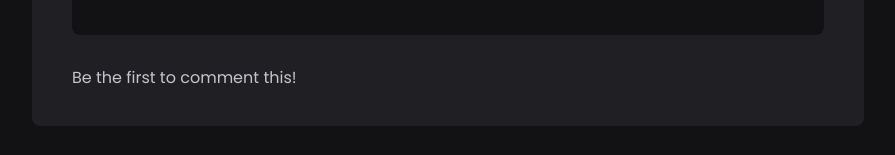
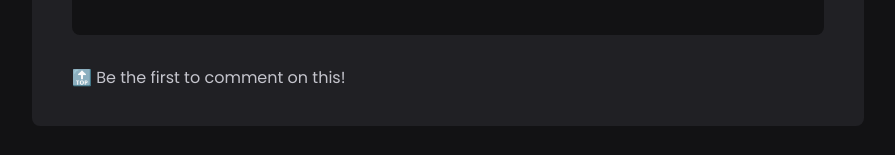
Before and after one commit to dwtoledo/Ignite-Social-Feed, a React (Vite) app in the folder project-01-ignite/: page / in a window 1280 px wide. Shown: the part 1567-1722 px from the top of the page, without its empty margins (336-1231 px from the left). Built offline with nearby package versions, Linux system fonts and the light colour scheme.

Commit message:
Adjust No Comments Yet Message

```diff
--- a/project-01-ignite/src/components/PostCard/PostCard.jsx
+++ b/project-01-ignite/src/components/PostCard/PostCard.jsx
@@ -120,7 +120,7 @@ export function PostCard({ dataSource }) {
         </form>
 
         <div className={styles.postCardComments}>
-          {!allComments.length ? <p>Be the first to comment this!</p> :
+          {!allComments.length ? <p>🔝 Be the first to comment on this!</p> :
             allComments.map((comment) => {
               return (
                 <Comments
```
